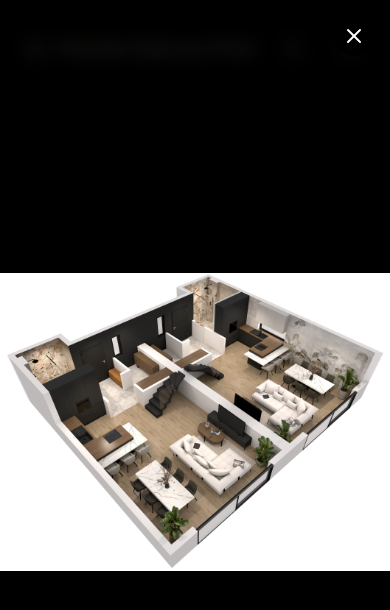
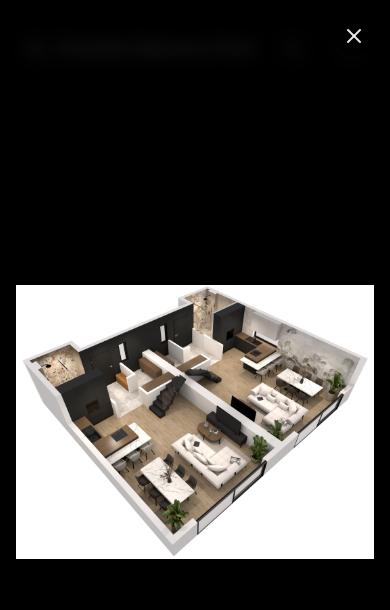
Before and after one commit to KaczmarekBartosz/jaworowa-ostrzeszow, a Next.js app: page / in a window 390 px wide. Both pictures are taken after a click on the button 190 px from the left and 3355 px from the top of the page. Shown: the top 610 px of the page. Built offline with nearby package versions, Linux system fonts and the light colour scheme.

Commit message:
Poprawa drobnych błędów stylistycznych w składni eslint

```diff
--- a/components/common/fullscreen-image-viewer.tsx
+++ b/components/common/fullscreen-image-viewer.tsx
@@ -1,31 +1,67 @@
 "use client";
 
-import { useEffect } from "react";
+import { useEffect, useState } from "react";
 import { createPortal } from "react-dom";
 import Image from "next/image";
 import { X } from "lucide-react";
 import { motion, AnimatePresence } from "framer-motion";
 
-interface FullscreenImageViewerProps {
+interface LightboxImage {
   src: string;
   alt: string;
+}
+
+interface FullscreenImageViewerProps {
+  images: LightboxImage[];
+  startIndex?: number;
   open: boolean;
   onClose: () => void;
 }
 
+const variants = {
+  enter: (direction: number) => ({
+    x: direction > 0 ? "100%" : "-100%",
+    opacity: 0,
+  }),
+  center: { zIndex: 1, x: 0, opacity: 1 },
+  exit: (direction: number) => ({
+    zIndex: 0,
+    x: direction < 0 ? "100%" : "-100%",
+    opacity: 0,
+  }),
+};
+
+const swipeConfidenceThreshold = 10000;
+const swipePower = (offset: number, velocity: number) =>
+  Math.abs(offset) * velocity;
+
 export function FullscreenImageViewer({
-  src,
-  alt,
+  images,
+  startIndex = 0,
   open,
   onClose,
 }: FullscreenImageViewerProps) {
+  const [[page, direction], setPage] = useState([startIndex, 0]);
+  const imageIndex = ((page % images.length) + images.length) % images.length;
+  const currentImage = images[imageIndex];
+
+  const paginate = (newDirection: number) => {
+    setPage([page + newDirection, newDirection]);
+  };
+
+  useEffect(() => {
+    if (open) {
+      setPage([startIndex, 0]);
+    }
+  }, [open, startIndex]);
+
   useEffect(() => {
     if (!open) return;
     const scrollY = window.scrollY;
     document.body.style.overflow = "hidden";
     document.body.style.position = "fixed";
     document.body.style.top = `-${scrollY}px`;
-    document.body.style.width = "100vw";
+    document.body.style.width = "100%";
     return () => {
       document.body.style.overflow = "";
       document.body.style.position = "";
@@ -37,62 +73,75 @@ export function FullscreenImageViewer({
 
   useEffect(() => {
     const handleKeyDown = (e: KeyboardEvent) => {
-      if (e.key === "Escape") {
-        onClose();
-      }
+      if (e.key === "Escape") onClose();
+      if (e.key === "ArrowRight") paginate(1);
+      if (e.key === "ArrowLeft") paginate(-1);
     };
     window.addEventListener("keydown", handleKeyDown);
     return () => window.removeEventListener("keydown", handleKeyDown);
-  }, [onClose]);
+  }, [onClose, paginate]);
 
   if (!open) return null;
 
   return createPortal(
-    <AnimatePresence>
+    <AnimatePresence initial={false} custom={direction}>
       {open && (
         <motion.div
           initial={{ opacity: 0 }}
           animate={{ opacity: 1 }}
           exit={{ opacity: 0 }}
-          transition={{ duration: 0.18 }}
+          transition={{ duration: 0.2 }}
           role="dialog"
           aria-modal="true"
-          className="fixed inset-0 z-[9999] flex items-center justify-center bg-black/90 backdrop-blur-sm"
+          className="fixed inset-0 z-[999] flex items-center justify-center bg-black/90 backdrop-blur-sm"
           onClick={onClose}
         >
+          {/* Przycisk ZAMKNIJ jest teraz OSOBNYM elementem na najwyższej warstwie */}
+          <motion.button
+            onClick={onClose}
+            className="absolute top-4 right-4 z-20 rounded-full bg-black/70 p-2 text-white/90 transition-opacity hover:opacity-100 focus:outline-none focus:ring-2 focus:ring-primary"
+            aria-label="Zamknij"
+          >
+            <X className="w-6 h-6" />
+          </motion.button>
+
+          {/* Kontener do przeciągania, który NIE zawiera przycisku X */}
           <motion.div
-            initial={{ scale: 0.97, opacity: 0 }}
-            animate={{ scale: 1, opacity: 1 }}
-            exit={{ scale: 0.97, opacity: 0 }}
-            transition={{ duration: 0.24, delay: 0.05 }}
-            // Zamiast wrappera z paddingiem: absolutne pełny ekran
-            className="absolute inset-0 w-full h-full flex items-center justify-center"
+            key={page}
+            custom={direction}
+            variants={variants}
+            initial="enter"
+            animate="center"
+            exit="exit"
+            transition={{
+              x: { type: "spring", stiffness: 300, damping: 30 },
+              opacity: { duration: 0.2 },
+            }}
+            drag="x"
+            dragConstraints={{ left: 0, right: 0 }}
+            dragElastic={1}
+            onDragEnd={(e, { offset, velocity }) => {
+              e.stopPropagation();
+              const swipe = swipePower(offset.x, velocity.x);
+              if (swipe < -swipeConfidenceThreshold) {
+                paginate(1);
+              } else if (swipe > swipeConfidenceThreshold) {
+                paginate(-1);
+              }
+            }}
+            className="relative w-full h-full flex items-center justify-center p-4"
             onClick={(e) => e.stopPropagation()}
           >
-            <Image
-              src={src}
-              alt={alt}
-              fill
-              className="object-contain select-none"
-              sizes="100vw"
-              draggable={false}
-              priority
-              style={{
-                background: "transparent",
-                maxHeight: "100vh",
-                maxWidth: "100vw",
-              }}
-            />
-            {/* Button X zawsze nad obrazem */}
-            <button
-              type="button"
-              onClick={onClose}
-              className="fixed top-4 right-4 z-[10001] rounded-full bg-black/80 p-2 text-white hover:bg-white/20 focus:outline-none focus:ring-2 focus:ring-primary transition"
-              aria-label="Zamknij"
-              tabIndex={0}
-            >
-              <X className="w-6 h-6" />
-            </button>
+            <div className="relative w-full h-full max-w-7xl max-h-[90vh]">
+              <Image
+                src={currentImage.src}
+                alt={currentImage.alt}
+                fill
+                className="object-contain"
+                sizes="100vw"
+                priority
+              />
+            </div>
           </motion.div>
         </motion.div>
       )}
--- a/components/sections/gallery-section.tsx
+++ b/components/sections/gallery-section.tsx
@@ -70,13 +70,10 @@ const galleryImages = [
 
 export function GallerySection() {
   const [lightboxOpen, setLightboxOpen] = useState(false);
-  const [lightboxImage, setLightboxImage] = useState({ src: "", alt: "" });
+  const [activeIndex, setActiveIndex] = useState(0);
 
   const openLightbox = (index: number) => {
-    setLightboxImage({
-      src: galleryImages[index].imageUrl,
-      alt: galleryImages[index].title,
-    });
+    setActiveIndex(index);
     setLightboxOpen(true);
   };
 
@@ -124,9 +121,12 @@ export function GallerySection() {
 
       <FullscreenImageViewer
         open={lightboxOpen}
-        src={lightboxImage.src}
-        alt={lightboxImage.alt}
         onClose={() => setLightboxOpen(false)}
+        images={galleryImages.map((img) => ({
+          src: img.imageUrl,
+          alt: img.title,
+        }))}
+        startIndex={activeIndex}
       />
     </>
   );
--- a/components/sections/plans-section.tsx
+++ b/components/sections/plans-section.tsx
@@ -89,10 +89,10 @@ const keyFeatures = [
 export function PlansSection() {
   const [activeViewId, setActiveViewId] = useState(views[0].id);
   const [lightboxOpen, setLightboxOpen] = useState(false);
-  const [lightboxImage, setLightboxImage] = useState({ src: "", alt: "" });
+  const [activeIndex, setActiveIndex] = useState(0);
 
-  const openLightbox = (view: (typeof views)[0]) => {
-    setLightboxImage({ src: view.image, alt: view.alt });
+  const openLightbox = (index: number) => {
+    setActiveIndex(index);
     setLightboxOpen(true);
   };
 
@@ -107,7 +107,7 @@ export function PlansSection() {
         <div className="mx-auto max-w-7xl px-6 md:px-8">
           <div className="text-left max-w-xl mb-12">
             <h2 className="text-4xl md:text-5xl font-bold tracking-tight text-foreground">
-              Dom zaprojektowany dla Ciebie.
+              Dom zaprojektowany dla Ciebie
             </h2>
             <p className="mt-4 text-lg leading-relaxed text-muted-foreground">
               Odkryj przemyślany układ, który łączy otwartą przestrzeń dzienną z
@@ -116,8 +116,7 @@ export function PlansSection() {
           </div>
 
           <div className="w-full mb-12">
-            <div className="bg-card/50 rounded-3xl border p-8 shadow">
-              <div className="grid grid-cols-1 gap-8 md:grid-cols-4 md:gap-6">
+            <div className="bg-card/50 rounded-3xl border p-8 shadow space-y-8 md:space-y-0 md:grid md:grid-cols-4 md:gap-6">
               {keyFeatures.map((feature, i) => (
                 <div
                   key={i}
@@ -145,13 +144,14 @@ export function PlansSection() {
               ))}
             </div>
           </div>
-          </div>
 
           <div className="hidden md:grid grid-cols-2 gap-12 md:gap-16 lg:gap-24 items-start">
             <div className="flex flex-col">
               <button
                 type="button"
-                onClick={() => openLightbox(activeView)}
+                onClick={() =>
+                  openLightbox(views.findIndex((v) => v.id === activeViewId))
+                }
                 className={cn(
                   "relative overflow-hidden rounded-3xl border bg-card/50 cursor-pointer group",
                   activeView.aspect
@@ -251,19 +251,24 @@ export function PlansSection() {
             <div className="space-y-4">
               {views
                 .filter((v) => v.id.includes(activeFloor))
-                .map((view) => (
+                .map((view, index) => (
                   <button
                     key={view.id}
                     type="button"
-                    onClick={() => openLightbox(view)}
-                    className="relative block w-full overflow-hidden rounded-3xl border bg-card/50 cursor-pointer group"
+                    onClick={() =>
+                      openLightbox(views.findIndex((v) => v.id === view.id))
+                    }
+                    className={cn(
+                      "relative block w-full overflow-hidden rounded-3xl border bg-card/50 cursor-pointer group",
+                      view.aspect
+                    )}
                   >
                     <Image
                       src={view.image}
                       alt={view.alt}
-                      width={800}
-                      height={800}
-                      className="w-full h-auto"
+                      fill
+                      className="object-cover"
+                      sizes="100vw"
                     />
                     <div className="absolute inset-0 bg-black/40 opacity-0 group-hover:opacity-100 transition-opacity flex items-center justify-center">
                       <Expand className="h-12 w-12 text-white" />
@@ -304,9 +309,9 @@ export function PlansSection() {
       </section>
       <FullscreenImageViewer
         open={lightboxOpen}
-        src={lightboxImage.src}
-        alt={lightboxImage.alt}
         onClose={() => setLightboxOpen(false)}
+        images={views.map((v) => ({ src: v.image, alt: v.alt }))}
+        startIndex={activeIndex}
       />
     </>
   );
```
Lines whose indentation alone changed are shown as unchanged.
